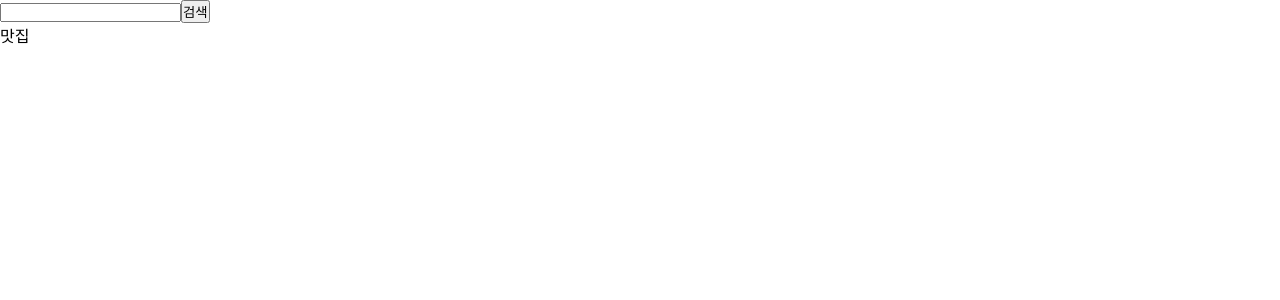
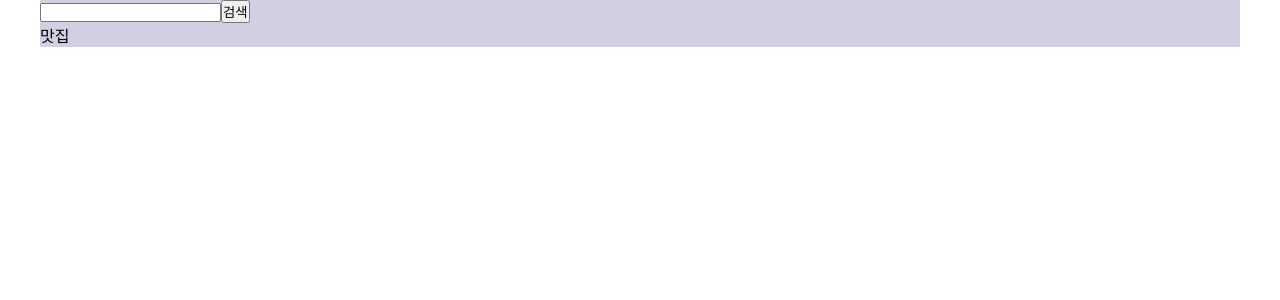
Before and after one commit to hyejjun/SearchAPI, a React (Create React App) app: page / in a window 1280 px wide. Shown: the top 300 px of the page. Built offline with nearby package versions, Linux system fonts and the light colour scheme.

Commit message:
layout 가운데 정렬

```diff
--- a/src/App.tsx
+++ b/src/App.tsx
@@ -1,16 +1,16 @@
 import React from 'react';
 import SearchBar from './components/SearchBar'
 import List from './components/List'
-import Wrap from './layout/Layout';
+import Layout from './layout/Layout';
 import './App.css';
 
 function App() {
   return (
     <>
-      <Wrap>
+      <Layout>
         <SearchBar />
         <List />
-      </Wrap>
+      </Layout>
     </>
   );
 }
--- a/src/components/SearchBar.tsx
+++ b/src/components/SearchBar.tsx
@@ -3,10 +3,14 @@ import Styled from 'styled-components'
 const SearchBar = ()=>{
     return(
         <>
-            <input type="text" />
+            <SearchInput type="text" />
             <button>검색</button>
         </>
     )
 }
 
 export default SearchBar
+
+const SearchInput = Styled.input`
+
+`
--- a/src/layout/Layout.tsx
+++ b/src/layout/Layout.tsx
@@ -1,17 +1,31 @@
 import Styled from 'styled-components'
 import * as React from 'react';
 
-interface Layout {
+interface LayoutI {
     children: React.ReactNode;
-    // any other props that come into the component
 }
 
-const Layout = ({ children }: Layout)=>{
-    return(
-        <div>
-            {children}
-        </div>
+const Layout = ({ children }: LayoutI) => {
+    return (
+        <LayoutWrap>
+            <LayoutInnerWrap>
+                {children}
+            </LayoutInnerWrap>
+        </LayoutWrap>
     )
 }
 
 export default Layout
+
+
+const LayoutWrap = Styled.div`
+    width : 100%;
+
+`
+
+const LayoutInnerWrap = Styled.div`
+    width : 1200px;
+    height : auto;
+    margin : 0 auto;
+    background-color : #d0d0e2;
+`
```
